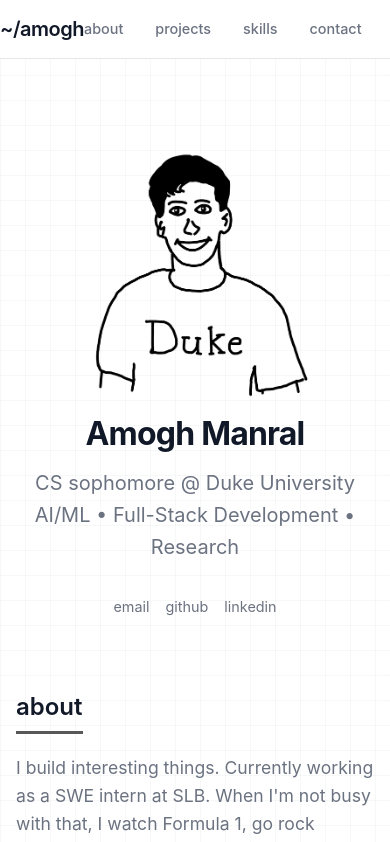
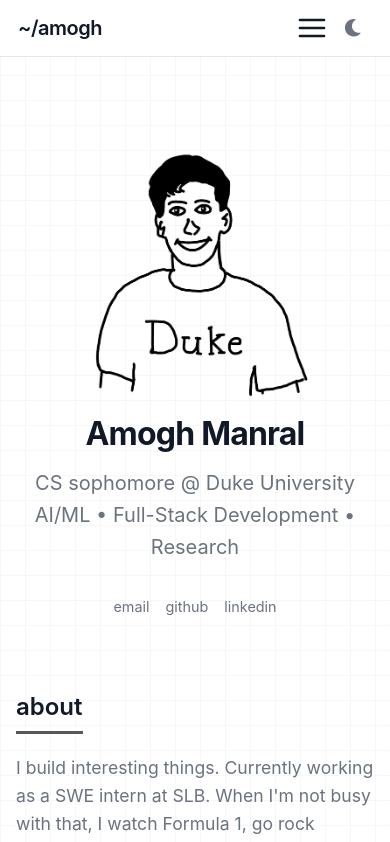
Before and after one commit to amoghmanral/amoghmanral.github.io, a Next.js app: page / in a window 390 px wide. Shown: the top 842 px of the page. Built offline with nearby package versions, Linux system fonts and the light colour scheme.

Commit message:
responsive navbar

```diff
--- a/src/components/Header.js
+++ b/src/components/Header.js
@@ -3,9 +3,11 @@ import styles from './Header.module.css';
 
 import { useState, useEffect } from 'react';
 import { FaSun, FaMoon } from 'react-icons/fa';
+import { FiMenu, FiX } from 'react-icons/fi';
 
 export default function Header() {
     const [theme, setTheme] = useState('light');
+    const [menuOpen, setMenuOpen] = useState(false);
 
     useEffect(() => {
         const savedTheme = localStorage.getItem('theme') || 'light';
@@ -20,18 +22,28 @@ export default function Header() {
         localStorage.setItem('theme', newTheme);
     };
 
+    const toggleMenu = () => setMenuOpen((open) => !open);
+    const closeMenu = () => setMenuOpen(false);
+
     return (
         <header className={styles.header}>
             <nav className={`container ${styles.nav}`}>
                 <div className={styles.logo}>~/amogh</div>
-                <ul className={styles.navLinks}>
-                    <li><a href="#about">about</a></li>
-                    <li><a href="#projects">projects</a></li>
-                    <li><a href="#skills">skills</a></li>
-                    <li><a href="#contact">contact</a></li>
-                    <li><a href="#resume">resume</a></li>
+                <button
+                    className={styles.menuButton}
+                    onClick={toggleMenu}
+                    aria-label={menuOpen ? 'Close menu' : 'Open menu'}
+                >
+                    {menuOpen ? <FiX /> : <FiMenu />}
+                </button>
+                <ul className={`${styles.navLinks} ${menuOpen ? styles.open : ''}`}>
+                    <li><a href="#about" onClick={closeMenu}>about</a></li>
+                    <li><a href="#projects" onClick={closeMenu}>projects</a></li>
+                    <li><a href="#skills" onClick={closeMenu}>skills</a></li>
+                    <li><a href="#contact" onClick={closeMenu}>contact</a></li>
+                    <li><a href="#resume" onClick={closeMenu}>resume</a></li>
                 </ul>
-                <button className={styles.themeToggle} onClick={toggleTheme}>
+                <button className={styles.themeToggle} onClick={toggleTheme} aria-label="Toggle dark mode">
                     {theme === 'dark' ? <FaSun /> : <FaMoon />}
                 </button>
             </nav>
--- a/src/components/Header.module.css
+++ b/src/components/Header.module.css
@@ -76,3 +76,71 @@
   margin: 0 auto;
   padding: 0 24px;
 }
+.menuButton {
+  display: none;
+  background: none;
+  border: none;
+  color: var(--text-dark);
+  font-size: 2rem;
+  cursor: pointer;
+  align-items: center;
+  justify-content: center;
+  padding: 8px;
+  z-index: 1101;
+}
+
+@media (max-width: 900px) {
+  .nav {
+    position: relative;
+    padding: 0.5rem 1rem;
+    align-items: center;
+  }
+  .logo {
+    margin-left: 2px;
+  }
+  .menuButton {
+    display: flex;
+    margin-left: auto;
+    align-items: center;
+    justify-content: center;
+    height: 40px;
+  }
+  .themeToggle {
+    margin-right: 4px;
+  }
+  .navLinks {
+    display: none;
+    position: absolute;
+    top: 100%;
+    left: 0;
+    width: 100vw;
+    background: rgba(255,255,255,0.98);
+    flex-direction: column;
+    gap: 0;
+    box-shadow: 0 8px 32px rgba(0,0,0,0.08);
+    padding: 0.5rem 0 0.7rem 0;
+    margin: 0;
+    border-bottom-left-radius: 12px;
+    border-bottom-right-radius: 12px;
+    z-index: 1100;
+    transition: all 0.2s;
+  }
+  [data-theme="dark"] .navLinks {
+    background: rgba(17,24,39,0.98);
+  }
+  .navLinks.open {
+    display: flex;
+  }
+  .navLinks li {
+    width: 100%;
+    text-align: center;
+    padding: 0.7rem 0;
+  }
+  .navLinks a {
+    font-size: 1.1rem;
+    color: var(--text-dark);
+  }
+  [data-theme="dark"] .navLinks a {
+    color: var(--text-light);
+  }
+}
```
